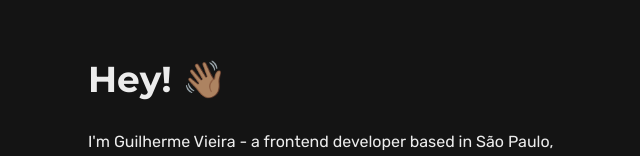
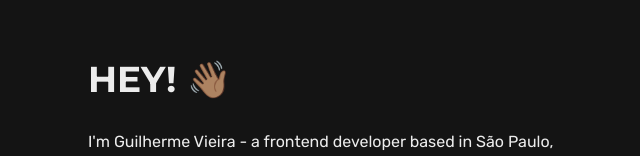
Before and after one commit to gitlherme/personal-site, a Next.js app: page / in a window 1280 px wide. Shown: the part 233-389 px from the top of the page, without its empty margins (122-762 px from the left). Built offline with nearby package versions, Linux system fonts and the light colour scheme.

Commit message:
[WIP] added chakra ui and creating components

```diff
--- a/components/Header.tsx
+++ b/src/components/HeroSection.tsx
@@ -1,10 +1,10 @@
 import { Flex, Text } from "@chakra-ui/react";
 import { Button } from "./Button";
 
-export function Header() {
+export function HeroSection() {
   return (
     <Flex gap={6} direction="column">
-      <Text as="h1" fontSize="4xl" fontFamily="heading">Hey! 👋🏽</Text>
+      <Text as="h1" fontSize="4xl" fontFamily="heading">HEY! 👋🏽</Text>
       <Text as="p" fontFamily="body" maxW={480}>
         I&apos;m Guilherme Vieira - a frontend developer based in São Paulo, Brazil 🇧🇷. Currently working at Just Digital, building sites using HTML, CSS, Javascript, Drupal and Acquia Site Studio.
       </Text>
--- a/pages/_app.tsx
+++ b/src/pages/_app.tsx
@@ -1,6 +1,6 @@
 import type { AppProps } from 'next/app'
 import { ChakraProvider } from '@chakra-ui/react'
-import { theme } from '../styles/theme'
+import { theme } from '../../styles/theme'
 
 function MyApp({ Component, pageProps }: AppProps) {
   return (
--- a/pages/index.tsx
+++ b/src/pages/index.tsx
@@ -1,11 +1,11 @@
 import { Flex } from '@chakra-ui/react'
 import type { NextPage } from 'next'
-import { Header } from '../components/Header'
+import { HeroSection } from '../components/HeroSection'
 
 const Home: NextPage = () => {
   return (
    <Flex maxW={900} h="100vh" justify="center" align="center">
-     <Header />
+     <HeroSection />
    </Flex>
   )
 }
```
Also changed, not shown: src/components/Button.tsx (renamed from components/Button.tsx), src/components/Header.tsx (added), src/pages/_document.tsx (renamed from pages/_document.tsx).
